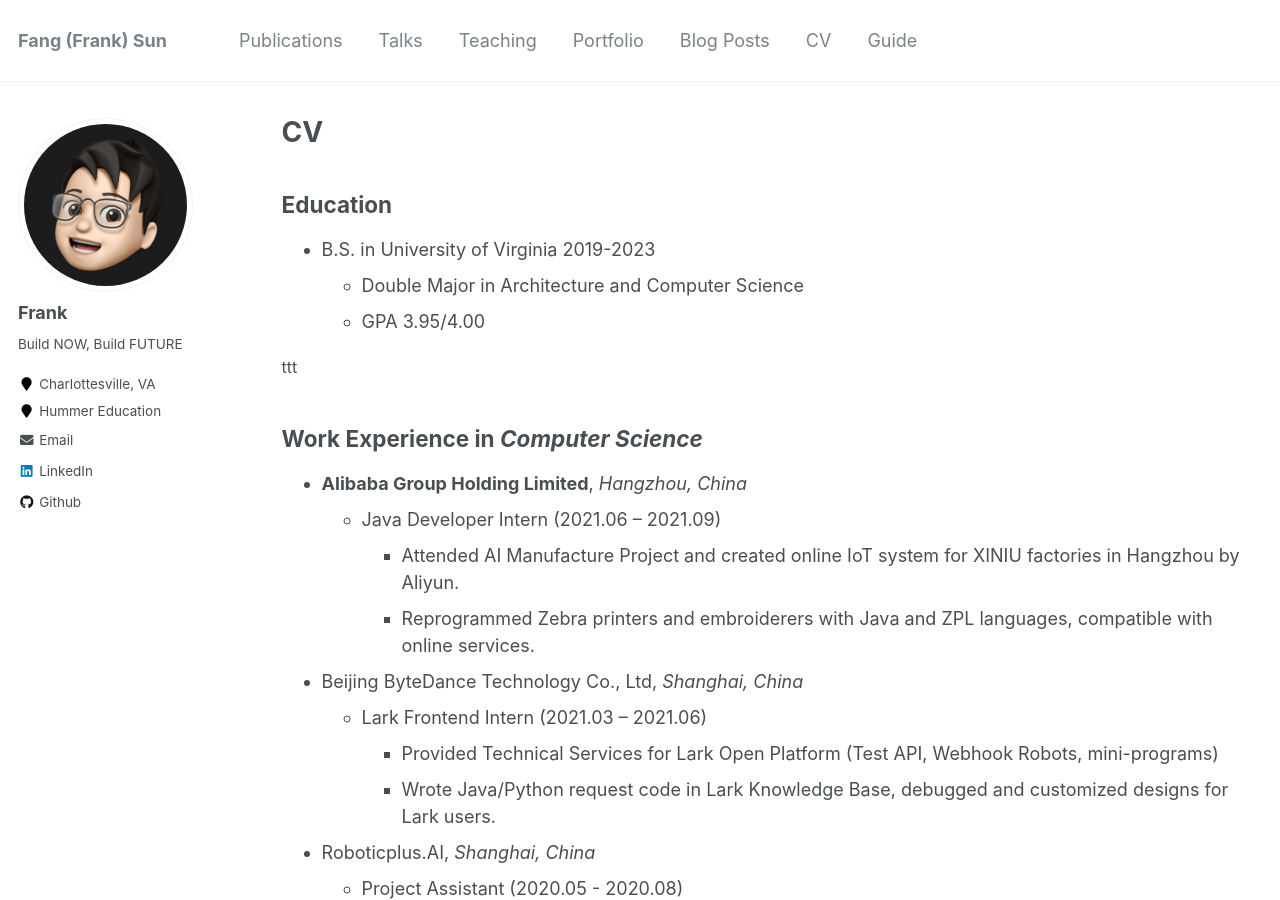
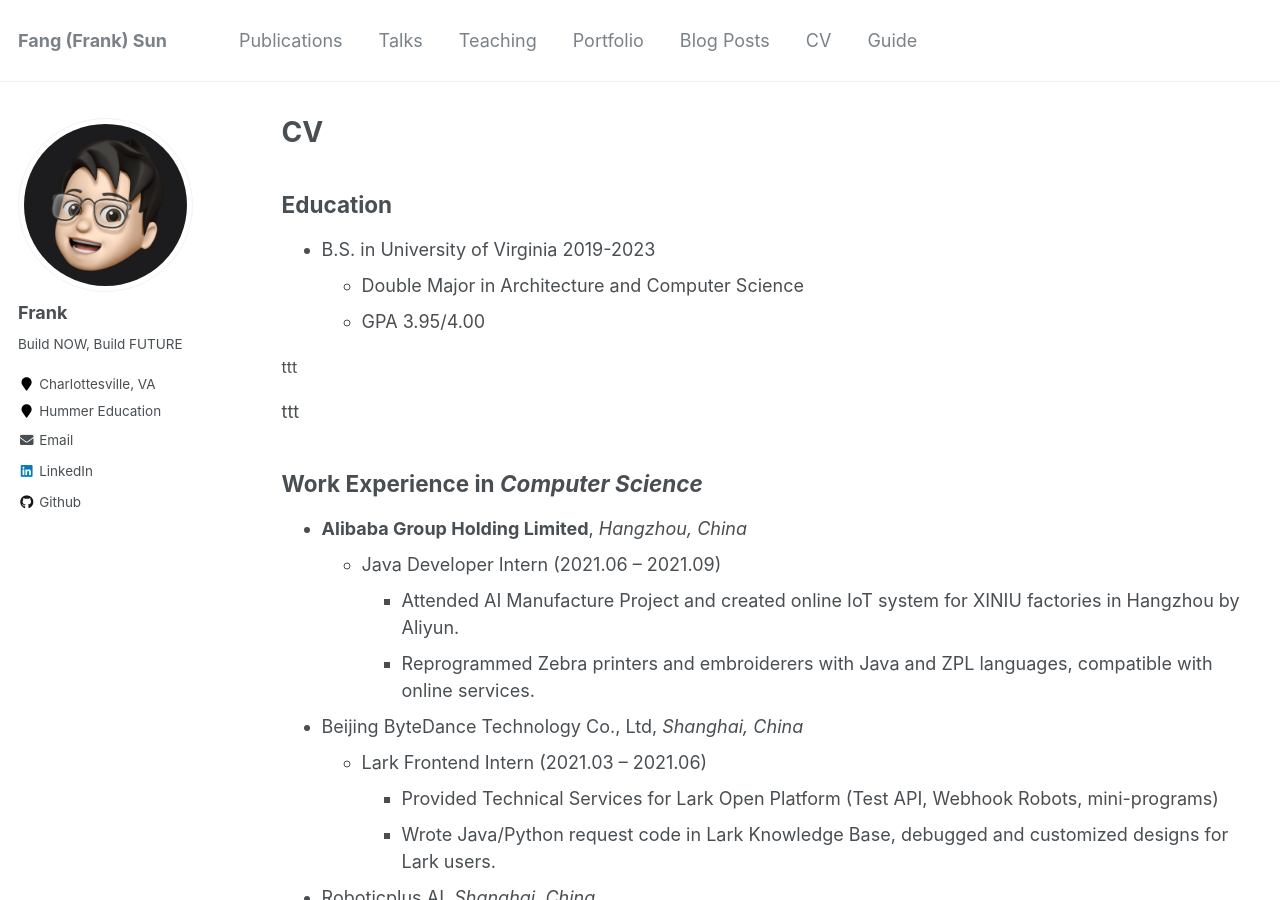
Before and after one commit to FangFrankSun/AcademicPage, a Jekyll site: the page built from _pages/cv.md, in a window 1280 px wide and 900 px high. Built offline with Jekyll 4.4.1, drawn with Linux system fonts in a browser that asks for light colours.

Commit message:
Update cv.md

```diff
--- a/_pages/cv.md
+++ b/_pages/cv.md
@@ -15,7 +15,7 @@ Education
   * Double Major in Architecture and Computer Science
   * GPA 3.95/4.00
 
-<font size = 3> ttt </font>
+<font size = 3> ttt </font>  ttt
 
 Work Experience in *Computer Science*
 ---
```
